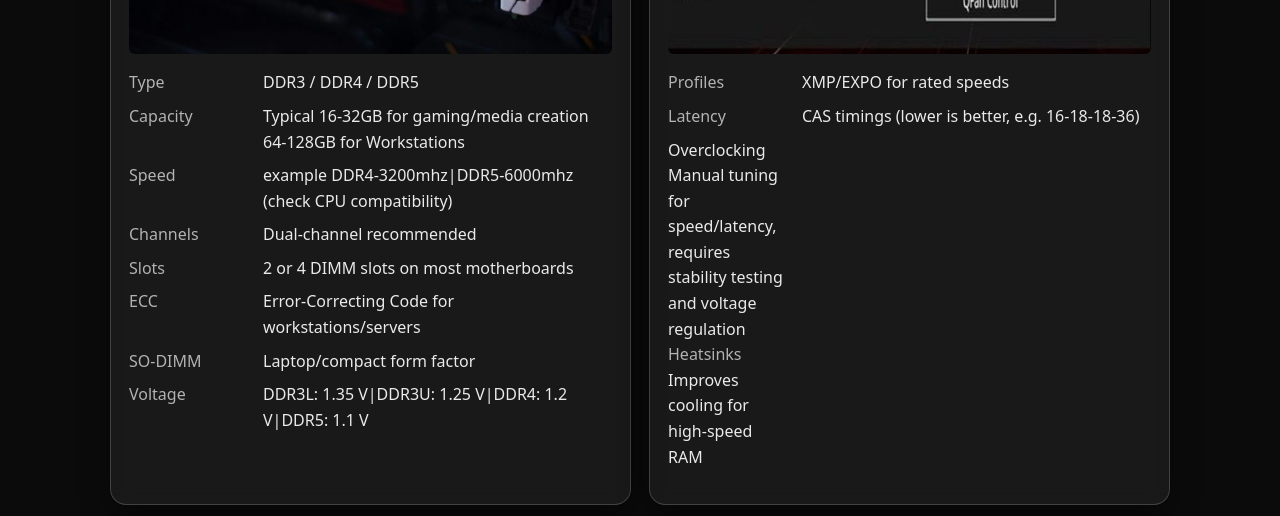
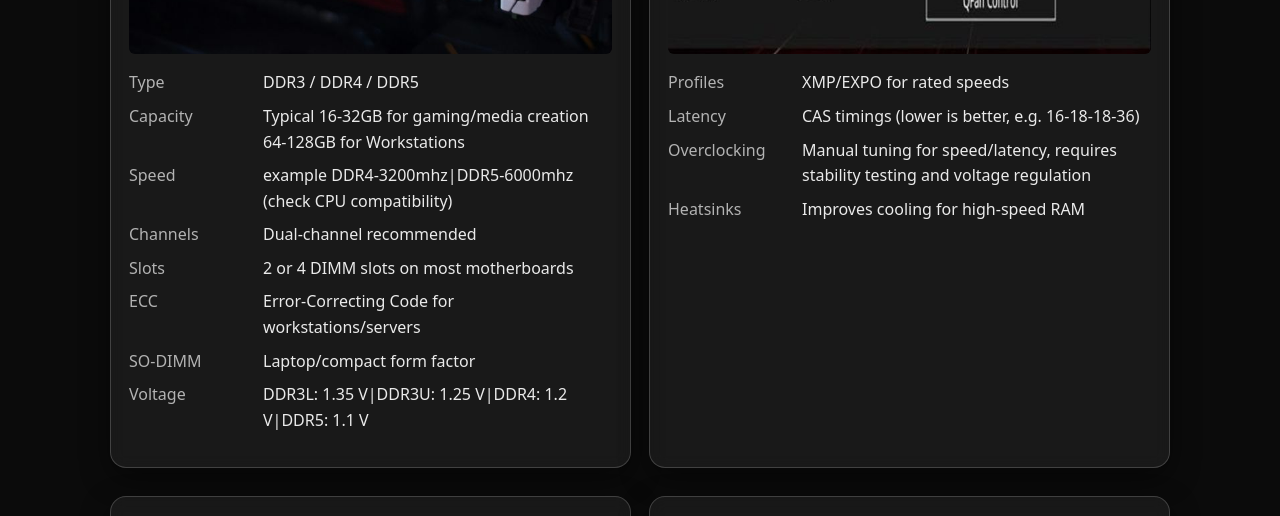
Before and after one commit to luissebfk-source/luissebfk-source.github.io, a plain HTML site: page index.html in a window 1280 px wide. Shown: the part 2800-3316 px from the top of the page. Drawn offline with Linux system fonts and the light colour scheme.

Commit message:
Add files via upload

```diff
--- a/index.html
+++ b/index.html
@@ -148,7 +148,7 @@
             <dd>XMP/EXPO for rated speeds</dd>
             <dt>Latency</dt>
             <dd>CAS timings (lower is better, e.g. 16-18-18-36)</dd>
-            <ddt>Overclocking</dt>
+            <dt>Overclocking</dt>
             <dd>Manual tuning for speed/latency, requires stability testing and voltage regulation</dd>
             <dt>Heatsinks</dt>
             <dd>Improves cooling for high-speed RAM</dd>
```
